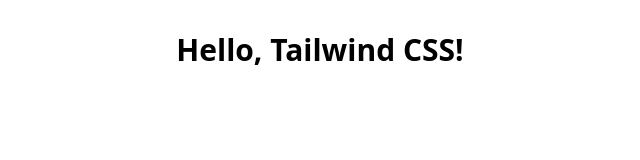
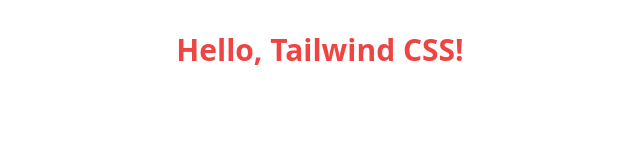
Before and after one commit to pipysk1/tailwindcss_audio, a website: page index.html in a window 1280 px wide. Shown: the whole page, without its empty margins (320-960 px from the left). Drawn offline with Linux system fonts and the light colour scheme.

Commit message:
Initial commit with Tailwind setup 1

```diff
--- a/index.html
+++ b/index.html
@@ -5,10 +5,11 @@
     <meta name="viewport" content="width=device-width, initial-scale=1.0" />
     <title>My Tailwind Project</title>
     <link href="./dist/output.css" rel="stylesheet" />
+    <link href="/tailwindcss_audio/dist/output.css" rel="stylesheet" />
   </head>
   <body>
     <div class="max-w-screen-xl m-auto">
-      <h1 class="text-3xl font-bold text-center mt-8">Hello, Tailwind CSS!</h1>
+      <h1 class="text-3xl font-bold text-center mt-8 text-red-500">Hello, Tailwind CSS!</h1>
     </div>
     <script src="./main.js"></script>
   </body>
```
Also changed, not shown: dist/output.css.
